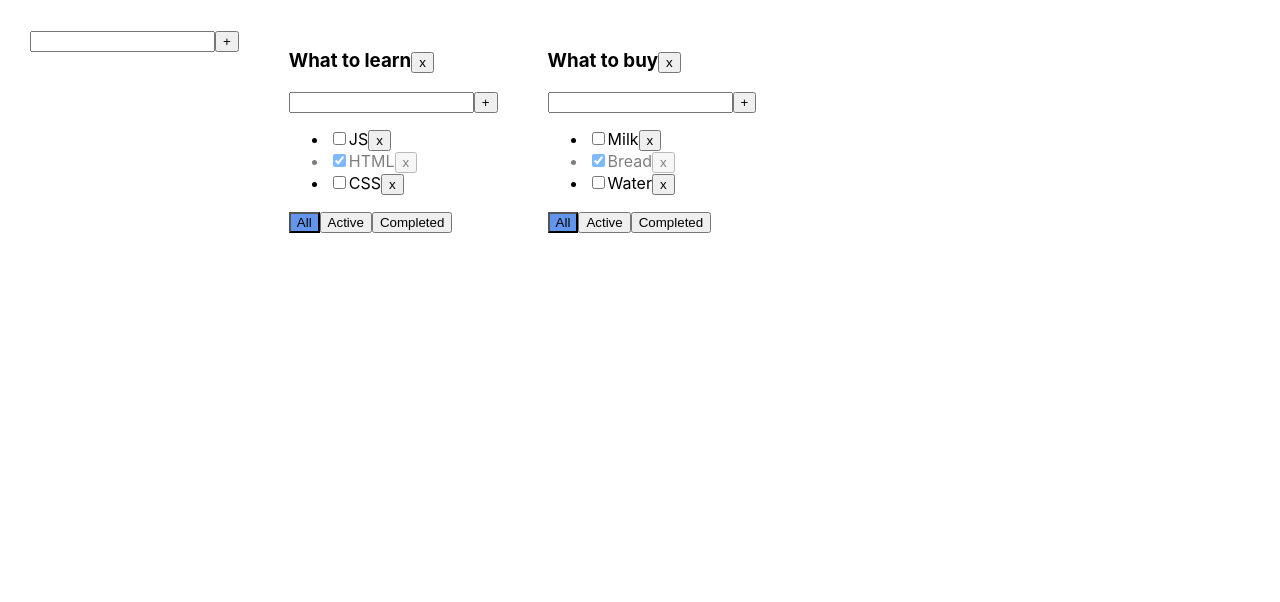
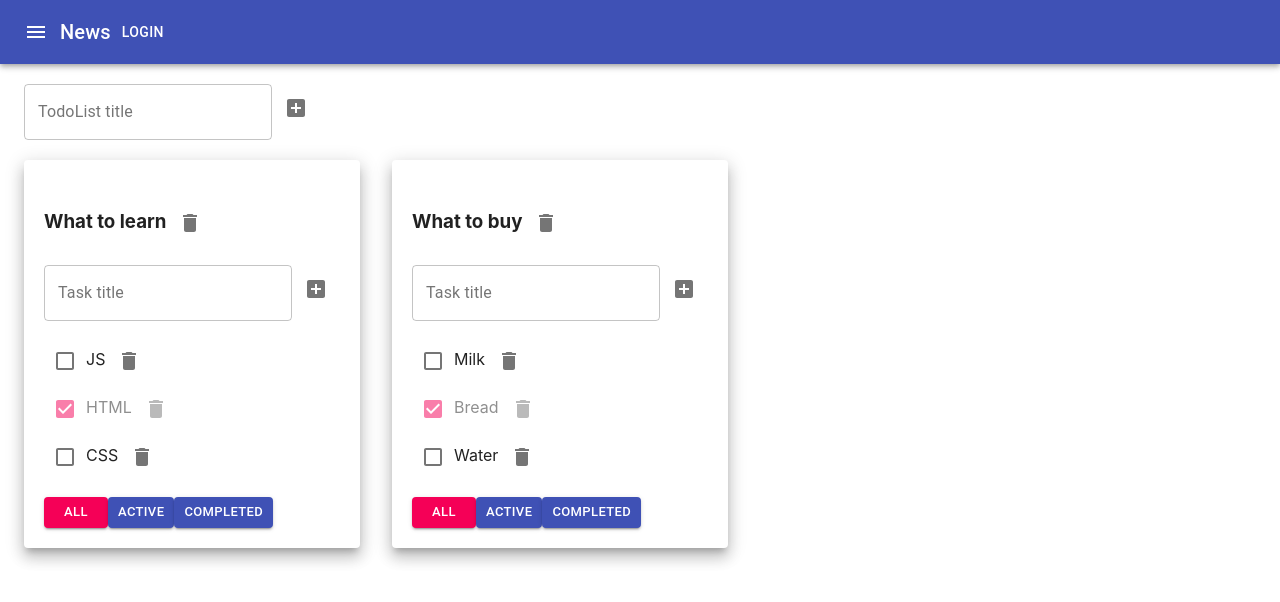
Before and after one commit to Sergei-Illarionov/EpicToDo, a React (Create React App) app: page / in a window 1280 px wide. Shown: the top 602 px of the page. Built offline with nearby package versions, Linux system fonts and the light colour scheme.

Commit message:
Added Material-UI

```diff
--- a/package.json
+++ b/package.json
@@ -3,6 +3,8 @@
   "version": "0.1.0",
   "private": true,
   "dependencies": {
+    "@material-ui/core": "^4.11.3",
+    "@material-ui/icons": "^4.11.2",
     "@testing-library/jest-dom": "^5.11.4",
     "@testing-library/react": "^11.1.0",
     "@testing-library/user-event": "^12.1.10",
--- a/src/AddItemForm.tsx
+++ b/src/AddItemForm.tsx
@@ -1,7 +1,10 @@
 import React, {ChangeEvent, KeyboardEvent, useState} from "react";
+import {IconButton, TextField} from "@material-ui/core";
+import {AddBox} from "@material-ui/icons";
 
 type AddItemFormPropsType = {
     addItem: (title: string) => void
+    title: string
 }
 
 function AddItemForm(props: AddItemFormPropsType) {
@@ -28,13 +31,21 @@
     }
     return (
         <div>
-            <input value={title}
-                   onChange={changeTitle}
-                   onKeyPress={onKeyPressAddTask}
-                   className={error ? "error" : ""}
+            <TextField
+                variant="outlined"
+                value={title}
+                onChange={changeTitle}
+                onKeyPress={onKeyPressAddTask}
+                onBlur={() => {
+                    setError(false)
+                }}
+                helperText={error ? "Title is required!" : ""}
+                label={props.title}
+                error={error}
             />
-            <button onClick={addItem}>+</button>
-            {error && <div className="error-message">Title is required!</div>}
+            <IconButton onClick={addItem}>
+                <AddBox/>
+            </IconButton>
         </div>
     )
 }
--- a/src/App.css
+++ b/src/App.css
@@ -1,21 +1,8 @@
-.App {
-  padding: 30px;
-  display: flex;
+.is-done {
+    opacity: 0.5;
 }
 
-.App > div {
-  margin-right: 50px;
+.ul {
+    list-style: none;
+    padding-left: 0;
 }
-.is-done {
-  opacity: 0.5;
-}
-.active {
-  background-color: cornflowerblue;
-}
-.error {
-  border: 2px solid red;
-  outline: transparent;
-}
-.error-message {
-  color: red;
-}
--- a/src/App.tsx
+++ b/src/App.tsx
@@ -3,6 +3,8 @@
 import TodoList from "./TodoList";
 import {v1} from "uuid";
 import AddItemForm from "./AddItemForm";
+import {AppBar, Button, Container, Grid, IconButton, Paper, Toolbar, Typography} from "@material-ui/core";
+import {Menu} from "@material-ui/icons";
 
 export type TaskType = {
     id: string
@@ -105,18 +107,13 @@
 
     function changeTodoListTitle(title: string, todoListID: string) {
         const todoList = todoLists.find(tl => tl.id === todoListID)
-        if(todoList) {
+        if (todoList) {
             todoList.title = title
             setTodoLists([...todoLists])
         }
     }
 
-    return (
-
-        <div className="App">
-<AddItemForm addItem={addTodoList}/>
-            {
-                todoLists.map(tl => {
+    const listTodos = todoLists.map(tl => {
         let taskForTodoList = tasks[tl.id]
         if (tl.filter === "active") {
             taskForTodoList = tasks[tl.id].filter(t => !t.isDone)
@@ -125,8 +122,10 @@
             taskForTodoList = tasks[tl.id].filter(t => t.isDone)
         }
         return (
+            <Grid item key={tl.id}>
+                <Paper elevation={10}  style={{padding: "20px"}}>
                     <TodoList
-                            key={tl.id}
+
                         id={tl.id}
                         title={tl.title}
                         tasks={taskForTodoList}
@@ -139,10 +138,32 @@
                         changeTaskTitle={changeTaskTitle}
                         changeTodoListTitle={changeTodoListTitle}
                     />
+                </Paper>
+            </Grid>
         )
     })
-            }
+    return (
 
+        <div>
+            <AppBar position="static">
+                <Toolbar>
+                    <IconButton edge="start" color="inherit" aria-label="menu">
+                        <Menu/>
+                    </IconButton>
+                    <Typography variant="h6">
+                        News
+                    </Typography>
+                    <Button color="inherit">Login</Button>
+                </Toolbar>
+            </AppBar>
+            <Container fixed>
+
+                <Grid container style={{padding: "20px 0"}}><AddItemForm addItem={addTodoList} title="TodoList title"/>
+                </Grid>
+                <Grid container spacing={4}>
+                    {listTodos}
+                </Grid>
+            </Container>
         </div>
     )
 }
--- a/src/EditableSpan.tsx
+++ b/src/EditableSpan.tsx
@@ -1,4 +1,5 @@
 import React, {ChangeEvent, useState} from "react";
+import {TextField} from "@material-ui/core";
 
 type EditableSpanPropsType = {
     title: string
@@ -25,10 +26,14 @@
     }
 
     return (
-        editMode ? <input value={title}
-                          autoFocus onBlur={offEditMode}
-                          onChange={changeTitle}
-        /> : <span onDoubleClick={onEditMode}>{props.title}</span>
+        editMode ? <TextField
+                variant="standard"
+                value={title}
+                autoFocus
+                onBlur={offEditMode}
+                onChange={changeTitle}
+            />
+            : <span onDoubleClick={onEditMode}>{props.title}</span>
     )
 }
 
--- a/src/TodoList.tsx
+++ b/src/TodoList.tsx
@@ -2,6 +2,8 @@
 import {FilterValuesType, TaskType} from "./App";
 import AddItemForm from "./AddItemForm";
 import EditableSpan from "./EditableSpan";
+import {Button, Checkbox,IconButton} from "@material-ui/core";
+import {Delete} from "@material-ui/icons";
 
 
 type TodoListPropsType = {
@@ -28,7 +30,7 @@
     const setAllFilter = () => props.changeTodoListFilter("all", props.id)
     const setActiveFilter = () => props.changeTodoListFilter("active", props.id)
     const setCompletedFilter = () => props.changeTodoListFilter("completed", props.id)
-
+const removeTodoList = () => props.removeTodoList(props.id)
 
     const tasks = props.tasks.map(task => {
         const removeTask = () => props.removeTask(task.id, props.id)
@@ -40,13 +42,16 @@
         }
         return (
             <li className={task.isDone ? "is-done" : ""} key={task.id}>
-                <input type="checkbox"
-                       checked={task.isDone}
-                       onChange={changeTaskStatus}
+                <Checkbox
+                    color="secondary"
+                checked={task.isDone} onChange={changeTaskStatus}
                 />
+
                 <EditableSpan title={task.title} changeItem={changeTitle}/>
-                <button onClick={removeTask}>x
-                </button>
+                <IconButton  onClick={removeTask}>
+                    <Delete/>
+                </IconButton>
+
             </li>
         )
     })
@@ -54,25 +59,33 @@
     return (
         <div>
             <h3><EditableSpan title={props.title} changeItem={changeTodoListTitle}/>
-                <button onClick={() => {
-                    props.removeTodoList(props.id)
-                }}>x
-                </button>
+            <IconButton onClick={removeTodoList}>
+                <Delete/>
+            </IconButton>
             </h3>
-            <AddItemForm addItem={addTask}/>
-            <ul>
+            <AddItemForm addItem={addTask} title="Task title"/>
+            <ul className="ul">
                 {tasks}
             </ul>
             <div>
-                <button className={props.filter === "all" ? "active" : ""}
+                <Button
+                    size="small"
+                    color={props.filter === "all" ? "secondary" : "primary"}
+                    variant="contained"
                         onClick={setAllFilter}>All
-                </button>
-                <button className={props.filter === "active" ? "active" : ""}
+                </Button>
+                <Button
+                    size="small"
+                    color={props.filter === "active" ? "secondary" : "primary"}
+                    variant="contained"
                         onClick={setActiveFilter}>Active
-                </button>
-                <button className={props.filter === "completed" ? "active" : ""}
+                </Button>
+                <Button
+                    size="small"
+                    color={props.filter === "completed" ? "secondary" : "primary"}
+                    variant="contained"
                         onClick={setCompletedFilter}>Completed
-                </button>
+                </Button>
             </div>
         </div>
     )
```
Also changed, not shown: 1 other file (tests, documents, lock files or other folders). Lines whose indentation alone changed are shown as unchanged.
